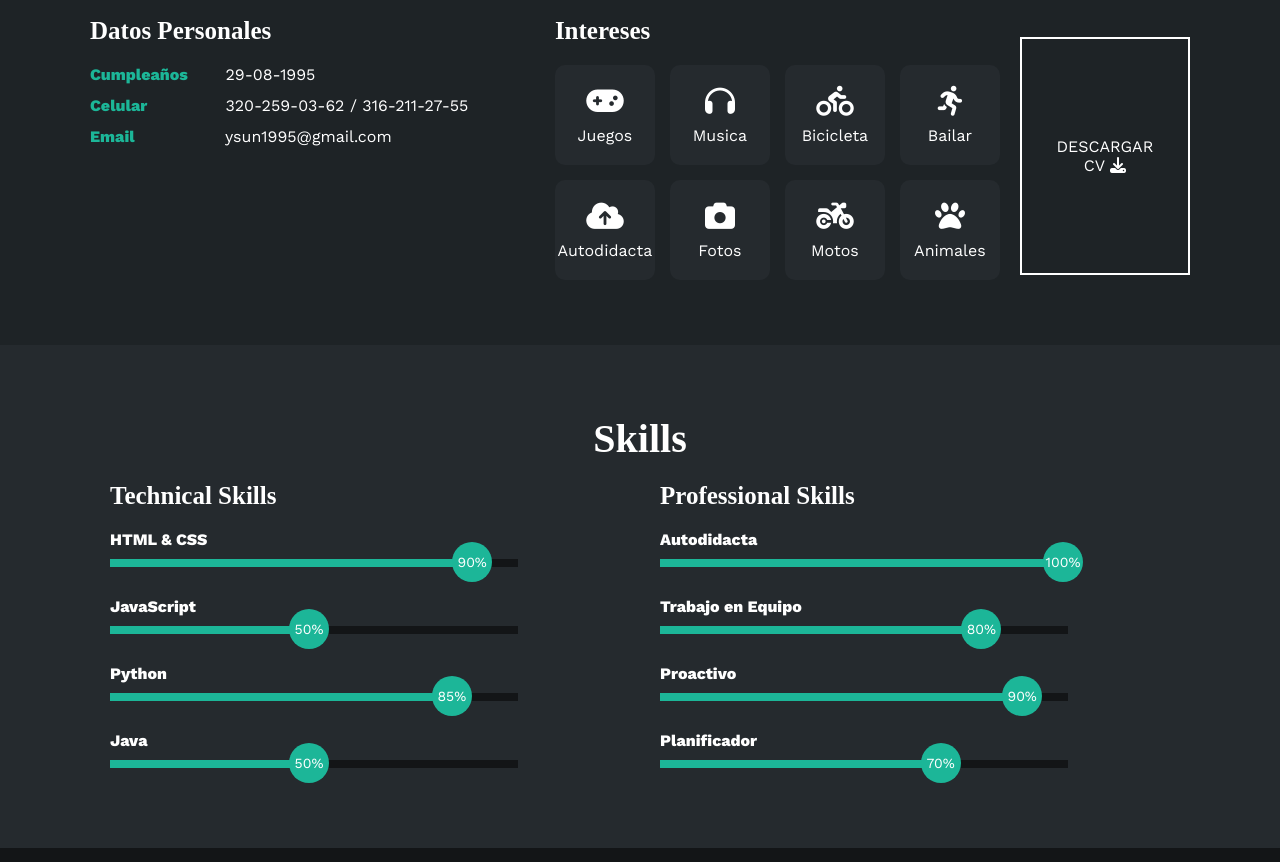
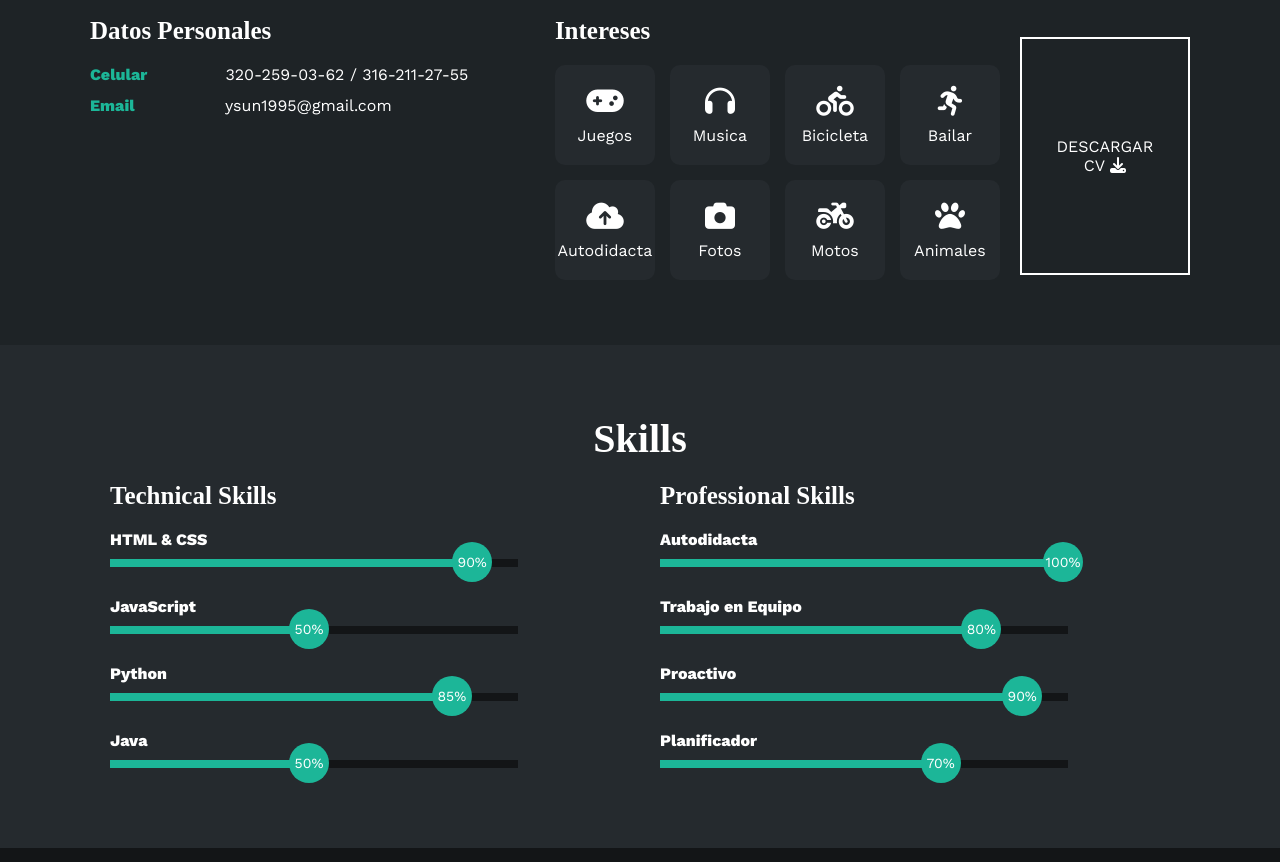
Before and after one commit to YSUN1995/Portafolio, a plain HTML site: page Index.html in a window 1280 px wide. Shown: the part 1000-1862 px from the top of the page. Drawn offline with nearby package versions, Linux system fonts and the light colour scheme.

Commit message:
git commit -m "quitar fecha de nacimiento"

```diff
--- a/Index.html
+++ b/Index.html
@@ -57,9 +57,6 @@
                 <!-- DATOS PERSONALES -->
                 <div class="col">
                     <h3>Datos Personales</h3>
-                    <ul>
-                        <li><strong>Cumpleaños</strong> 29-08-1995</li>
-                    </ul>
                     <ul>
                         <li><strong>Celular</strong> 320-259-03-62 / 316-211-27-55</li>
                     </ul>
```
